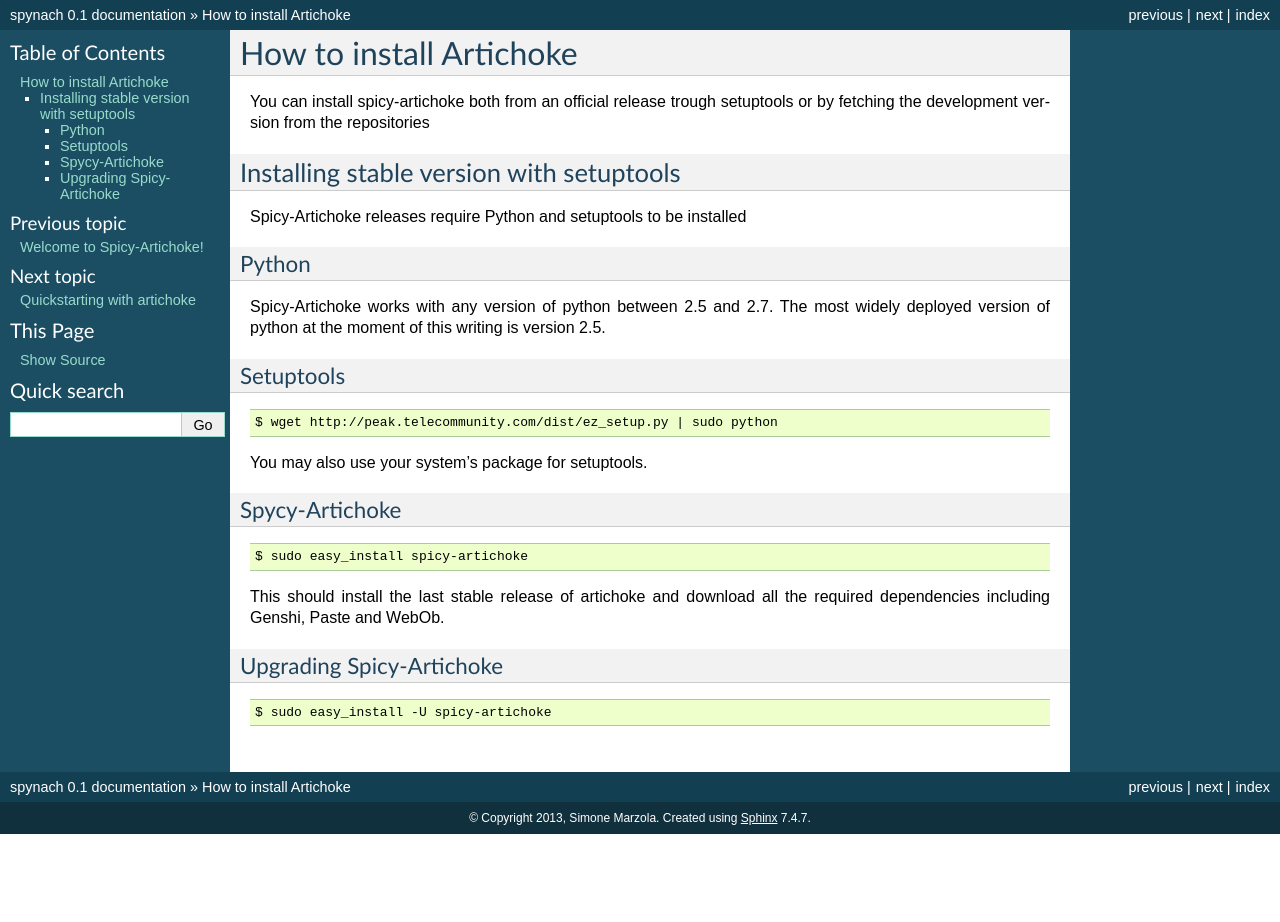
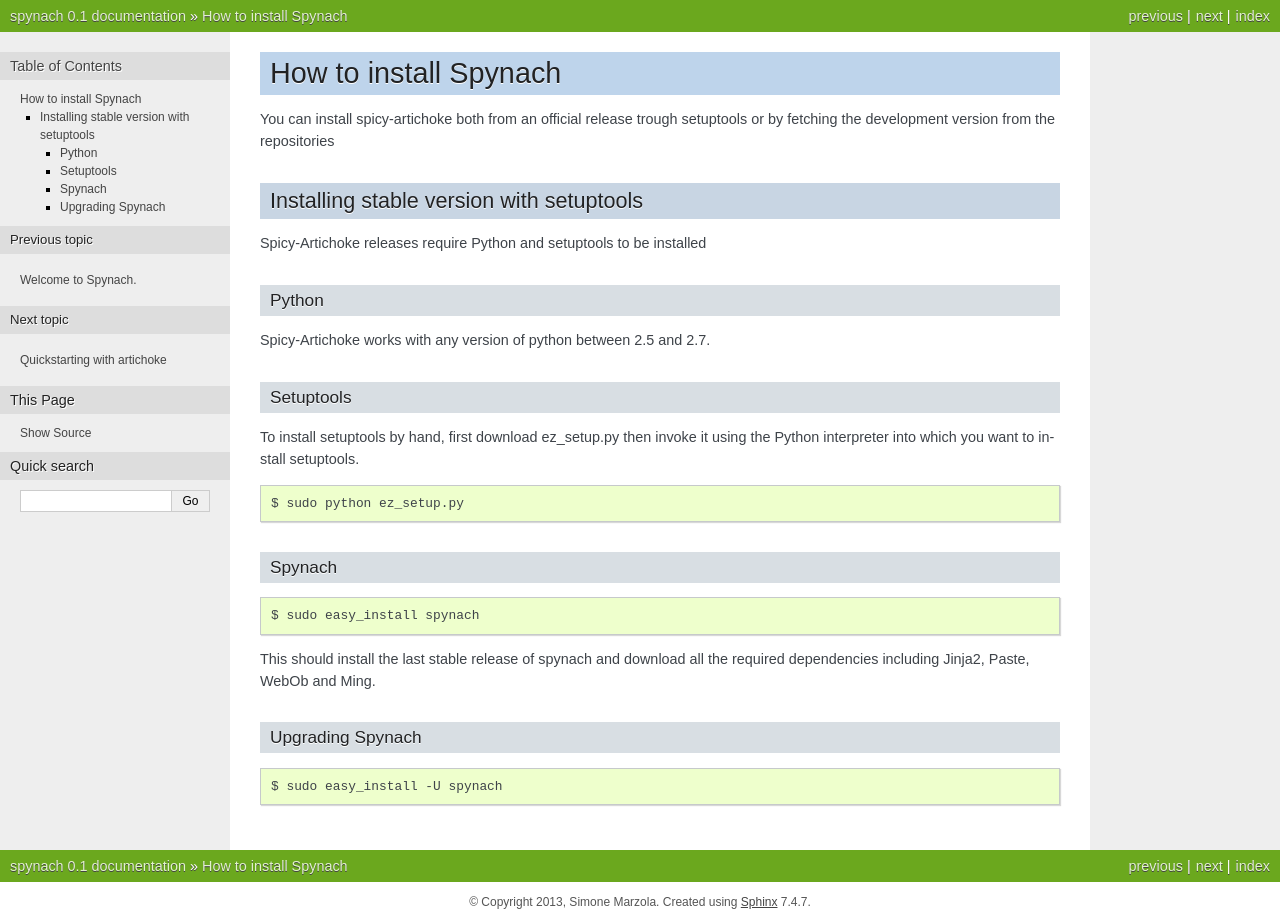
Before and after one commit to smarzola/spynach, a Sphinx documentation site: the page built from docs/installing.rst, in a window 1280 px wide. Built offline with Sphinx 7.4.7, drawn with Linux system fonts in a browser that asks for light colours; before the commit the page ends 900 px from its top, so only the background shows below that.

Commit message:
updated docs

```diff
--- a/docs/conf.py
+++ b/docs/conf.py
@@ -91,7 +91,7 @@
 
 # The theme to use for HTML and HTML Help pages.  See the documentation for
 # a list of builtin themes.
-html_theme = 'default'
+html_theme = 'nature'
 
 # Theme options are theme-specific and customize the look and feel of a theme
 # further.  For a list of options available for each theme, see the
--- a/docs/installing.rst
+++ b/docs/installing.rst
@@ -1,7 +1,8 @@
-How to install Artichoke
+How to install Spynach
 ===========================
 
-You can install spicy-artichoke both from an official release trough setuptools or by fetching the development version from the repositories
+You can install spicy-artichoke both from an official release trough setuptools or by fetching the development version
+from the repositories
 
 Installing stable version with setuptools
 -------------------------------------------
@@ -12,30 +13,31 @@
 ~~~~~~~~
 
 Spicy-Artichoke works with any version of python between 2.5 and 2.7.
-The most widely deployed version of python at the moment of this writing is version 2.5.
 
 Setuptools
 ~~~~~~~~~~~~
 
+To install setuptools by hand, first download ez_setup.py then invoke it using the Python interpreter into which
+you want to install setuptools.
+
 .. code-block:: bash
 
-    $ wget http://peak.telecommunity.com/dist/ez_setup.py | sudo python
+    $ sudo python ez_setup.py
 
-You may also use your system's package for setuptools.
 
-Spycy-Artichoke
+Spynach
 ~~~~~~~~~~~~
 
 .. code-block:: bash
 
-    $ sudo easy_install spicy-artichoke
+    $ sudo easy_install spynach
 
-This should install the last stable release of artichoke and download
-all the required dependencies including Genshi, Paste and WebOb.
+This should install the last stable release of spynach and download all the required dependencies including
+Jinja2, Paste, WebOb and Ming.
 
-Upgrading Spicy-Artichoke
+Upgrading Spynach
 ~~~~~~~~~~~~~~~~~~~~~~~
 
 .. code-block:: bash
 
-    $ sudo easy_install -U spicy-artichoke
+    $ sudo easy_install -U spynach
```
Also changed, not shown: docs/index.rst (+7 -7 lines).
